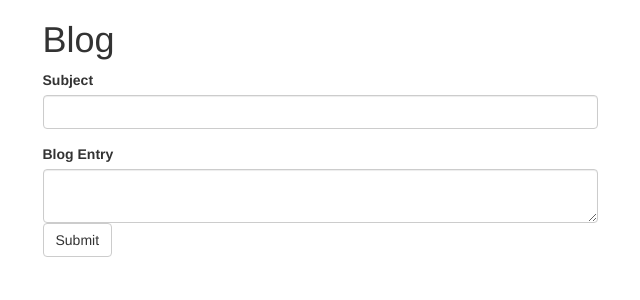
After one commit to jreiher2003/Web-Development-with-Flask, a Flask app: page /blog/newpost/ in a window 1280 px wide. The commit adds this page. Shown: the top 300 px of the page, without its empty margins (320-960 px from the left). Run offline with Flask 2, Linux system fonts and the light colour scheme; some libraries are stand-ins or nearby versions.

Commit message:
add newpost.html, some bootrap stylesto base and newpost, add some form handling to newpost()

```diff
--- a/lesson 3 - Databases/basicblog/blog/templates/base.html
+++ b/lesson 3 - Databases/basicblog/blog/templates/base.html
@@ -6,10 +6,17 @@
 	<meta name="viewport" content="width=device-width, initial-scale=1">
 
 	<link rel="stylesheet" href="https://maxcdn.bootstrapcdn.com/bootstrap/3.3.6/css/bootstrap.min.css">
+</head>
 
 <body>
+	<div class="container">
+		<div class="row">
+			<div class="col-xs-12 col-sm-8 col-sm-offset-2 col-md-6 col-md-offset-3">
 				<h1>Blog</h1>
-
+				{% block content %}{% endblock %}
+			</div>
+		</div>
+	</div>
 <script src="https://maxcdn.bootstrapcdn.com/bootstrap/3.3.6/js/bootstrap.min.js"></script>
 </body>
 </html>
--- /dev/null
+++ b/lesson 3 - Databases/basicblog/blog/templates/newpost.html
@@ -0,0 +1,20 @@
+{% extends 'base.html' %}
+
+{% block content %}
+
+		<form>
+			<div class="form-group">
+				<label for="subject1">Subject</label>
+				<input type="text" id="subject1" class="form-control" name="subject">
+			</div>
+
+			<div clss="form-group">
+				<label for="blog1">Blog Entry</label>
+				<textarea type="text" id="blog1" class="form-control" name="blog"></textarea>
+			</div>
+
+			<input class="btn btn-default" type="submit" value="Submit">
+
+		</form>
+
+{% endblock %}
--- a/lesson 3 - Databases/basicblog/blog/views.py
+++ b/lesson 3 - Databases/basicblog/blog/views.py
@@ -2,5 +2,16 @@ from flask import Flask, render_template, request, url_for, redirect
 from blog import app
 
 @app.route('/')
+@app.route('/blog/')
 def index():
 	return render_template("base.html")
+
+@app.route('/blog/newpost/', methods=['GET', 'POST'])
+def newpost():
+	if request.method == 'POST':
+		subject = request.form['subject']
+		blog = request.form['blog']
+		return render_template('base.html')
+
+	if request.method == 'GET':
+		return render_template('newpost.html')
```
Lines whose indentation alone changed are shown as unchanged.
